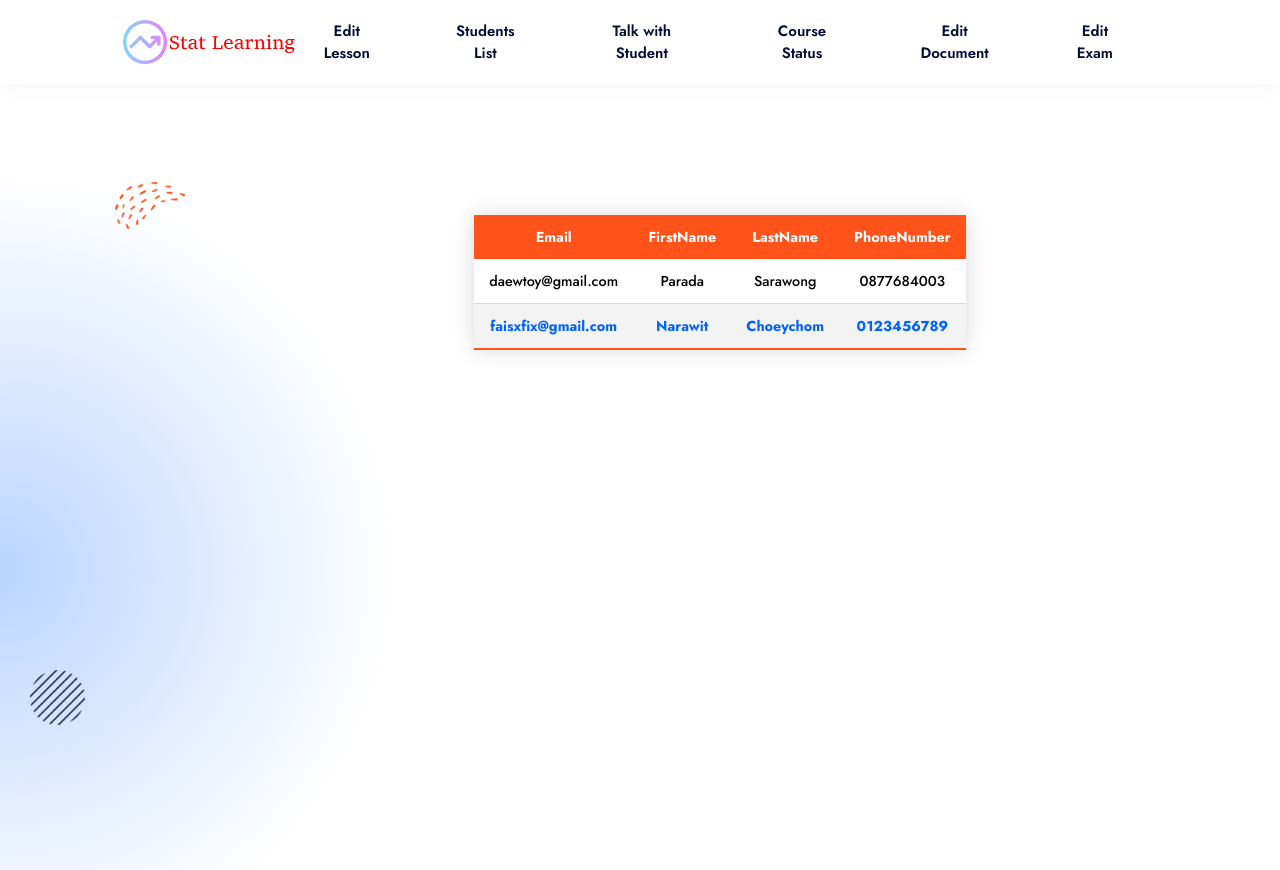
After one commit to Shockkolat/DevCAI, a PHP site: page /studentlist.php in a window 1280 px wide. The commit adds this page. Run offline with PHP 8.4, Linux system fonts and the light colour scheme.

Commit message:
commit 6

```diff
--- a/admin.php
+++ b/admin.php
@@ -1,5 +1,5 @@
 <!DOCTYPE html>
-<html>
+<html lang="en">
 <head>
     <meta charset="UTF-8">
     <meta http-equiv="X-UA-Compatible" content="IE=edge">
@@ -33,10 +33,10 @@
                 <ul class="navbar-nav">
 
                     <li class="nav-item">
-                        <a href="./index.php">Edit Lesson</a>
+                        <a href="./admin.php">Edit Lesson</a>
                     </li>
                     <li class="nav-item">
-                        <a href="#about">Students List</a>
+                        <a href="./studentlist.php">Students List</a>
                     </li>
                     <li class="nav-item">
                         <a href="#course">Talk with Student</a>
--- /dev/null
+++ b/css/stylestudentlist.css
@@ -0,0 +1,314 @@
+@import url('https://fonts.googleapis.com/css2?family=Poppins:wght@300;400;500;600&display=swap');
+@import url(./variable.css);
+
+
+*,
+*::before,
+*::after {
+  margin: 0;
+  padding: 0;
+  box-sizing: border-box;
+}
+
+li {
+  list-style: none;
+}
+
+a {
+  text-decoration: none;
+  font: inherit;
+
+}
+
+img,
+span,
+a,
+ion-icon {
+  display: block;
+}
+
+button {
+  background: none;
+  border: none;
+  font: inherit;
+  cursor: pointer;
+}
+
+html {
+  font-family: "Jost", sans-serif;
+  scroll-behavior: smooth;
+}
+::-webkit-scrollbar {
+  width: 5px;
+}
+
+::-webkit-scrollbar-track {
+  background: var(--light-gray);
+}
+
+::-webkit-scrollbar-thumb {
+  border-radius: 10px;
+  background: var(--red-orange-color-wheel);
+}
+
+::-webkit-scrollbar-thumb:hover {
+  background: var(--ultramarine-blue);
+}
+
+/*component*/
+
+.btn {
+  position: relative;
+  font-family: "Roboto", sans-serif;
+  font-size: var(--fs-6);
+  font-weight: var(--fw-5);
+  border-radius: 8px;
+  color: var(--white);
+  padding: 20px 45px;
+  text-transform: uppercase;
+  overflow: hidden;
+}
+
+.btn .btn-text {
+  position: relative;
+  z-index: 5;
+}
+
+.btn-primary,
+.btn-secondary .square {
+  background: var(--red-orange-color-wheel);
+}
+
+.btn .square {
+  position: absolute;
+  top: 20%;
+  right: 20px;
+  transform: translate(-5%);
+  width: 40px;
+  height: 40px;
+  border-radius: 8px;
+  transition: var(--default-transition);
+}
+
+.btn:hover .square {
+  right: -2px;
+  width: 102%;
+  height: 102%;
+}
+
+.btn-primary .square,
+.btn-secondary  { background: var(--oxford-blue);}
+
+
+/*reused style*/
+
+.section-text {
+  color: var(--sonic-silver);
+  font-family: "Roboto", sans-serif;
+  font-size: var(--fs-6);
+  line-height: 1.6;
+}
+
+.section-title {
+  font-size: var(--fs-2);
+  font-weight: var(--fw-8);
+  color: var(--oxford-blue);
+  line-height: 1.3;
+}
+/*main*/
+
+.container {
+  background: var(--white);
+  max-width: 1440px;
+  margin: auto;
+  overflow: hidden;
+}
+
+/*header*/
+
+.navbar {
+  position: fixed;
+  top: 0;
+  left: 50%;
+  transform: translate(-50%);
+  width: 100%;
+  max-width: 1440px;
+  background: hsla(0, 0%, 100%, 0.9);
+  backdrop-filter: blur(3px);
+  display: flex;
+  justify-content: space-between;
+  align-items: center;
+  padding: 10px var(--px);
+  box-shadow: 0 10px 20px -5px hsla(0, 0%, 0%, 0.03);
+  z-index: 100;
+}
+
+.navbar-nav {
+  position: absolute;
+  background: var(--white);
+  top: calc(100% + 40px);
+  left: 30px;
+  right: 30px;
+  text-align: center;
+  box-shadow: 0 10px 30px -5px hsla(0, 0%, 0%, 0.25);
+  padding: 30px;
+  border-radius: 8px;
+  opacity: 0;
+  transform: scale(0.8);
+  pointer-events: none;
+}
+
+.nav-item a {
+  padding: 10px;
+  font-size: var(--fs-6);
+  font-weight: var(--fw-6);
+  color: var(--oxford-blue);
+  transition: var(--default-transition);
+  margin-right: 25px;
+}
+
+.nav-item:not(:last-child) a {
+  border-bottom: 1px solid hsla(0, 0%, 0%, 0.1);
+}
+
+.nav-item a:hover {
+  color: var(--red-orange-color-wheel);
+}
+
+.navbar-nav.active {
+  animation: menuPopup 0.5 ease forwards;
+  pointer-events: all;
+}
+
+@keyframes menuPopup {
+  0% {
+    opacity: 0;
+    transform: scale(0.8);
+  }
+
+  50% {
+    transform: scale(1.1);
+  }
+
+  100% {
+    opacity: 1;
+    transform: scale(1);
+  }
+}
+
+.navbar .btn {
+  display: none;
+}
+
+.nav-toggle-btn {
+  background: var(--red-orange-color-wheel);
+  width: 50px;
+  height: 50px;
+  border-radius: 8px;
+  display: flex;
+  flex-direction: column;
+  justify-content: center;
+  align-items: center;
+  gap: 6px;
+}
+
+.nav-toggle-btn span {
+  background: var(--white);
+  width: 30px;
+  height: 2px;
+  transition: var(--default-transition);
+}
+
+.nav-toggle-btn.active .one {
+  transform: rotate(45deg) translate(3px, 3px);
+}
+
+.nav-toggle-btn.active .two {
+  display: none;
+}
+
+.nav-toggle-btn.active .three {
+  transform: rotate(-45deg) translate(2px, -2px);
+}
+
+.section-bg {
+    position: relative;
+    margin-top: 70px;
+    padding: var(--py) var(--px) 0;
+    overflow: hidden;
+    width: 1440px;
+    height: 800px;
+}
+
+.section-bg::before{
+    content: '';
+    position: absolute;
+    top:  100px;
+    left: -400px;
+    width: 800px;
+    height: 800px;
+    border-radius: 50%;
+    background: radial-gradient(ellipse at center, hsla(217, 100%, 55%, 0.3), transparent 70%);
+}
+
+.section-bg .deco-shape {position: absolute;}
+
+.section-bg .shape-1{
+    top: 14%;
+    left: 8%;
+}
+
+.section-bg .shape-2{
+    top: 600px;
+    left: 30px;
+}
+
+.section-bg .shape-3{
+    top: 25%;
+    right: 0;
+}
+
+.section-bg .shape-4{
+    top: 570px;
+    right: 110px;
+}
+
+.styled-table {
+    border-collapse: collapse;
+    margin: 25px 0;
+    font-size: 0.9em;
+    min-width: 400px;
+    box-shadow: 0 0 20px rgba(0, 0, 0, 0.15);
+    text-align: center;
+    margin-left: auto;
+    margin-right: auto;
+    align-items: center;
+}
+
+.styled-table thead tr {
+    background-color: var(--red-orange-color-wheel);
+    color: #ffffff;
+    text-align: center;
+}
+
+.styled-table th,
+.styled-table td {
+    padding: 12px 15px;
+}
+
+.styled-table tbody tr {
+    border-bottom: thin solid #dddddd;
+}
+
+.styled-table tbody tr:nth-of-type(even) {
+    background-color: #f3f3f3;
+}
+
+.styled-table tbody tr:last-of-type {
+    border-bottom: 2px solid var(--red-orange-color-wheel);
+}
+
+.styled-table tbody tr.active-row {
+    font-weight: bold;
+    color: var(--ultramarine-blue);
+}
--- /dev/null
+++ b/studentlist.php
@@ -0,0 +1,116 @@
+<!DOCTYPE html>
+<html lang="en">
+<head>
+    <meta charset="UTF-8">
+    <meta http-equiv="X-UA-Compatible" content="IE=edge">
+    <meta name="viewport" content="width=device-width, initial-scale=1.0">
+    <title>StudentList</title>
+
+    <!--css link-->
+    <link rel="stylesheet" href="./css/stylestudentlist.css?v=<?php echo time(); ?>" />
+    <link rel="stylesheet" href="./css/media_queries.css" />
+    <link rel="stylesheet" href="./css/animation.css" />
+
+    <link rel="preconnect" href="https://fonts.googleapis.com" />
+    <link rel="preconnect" href="https://fonts.gstatic.com" crossorigin />
+    <link
+      href="https://fonts.googleapis.com/css2?family=Roboto:wght@400;500&
+family=Jost:wght@500;600;700;800;900&display=swap"
+      rel="stylesheet"
+    />
+</head>
+<body>
+    <div class="container">
+        <header>
+
+            <nav class="navbar">
+
+                <div class="navbar-brand">
+                    <img src="./image/logo.png" alt="Statlearning Logo">
+                </div>
+
+                <ul class="navbar-nav">
+
+                    <li class="nav-item">
+                        <a href="./admin.php">Edit Lesson</a>
+                    </li>
+                    <li class="nav-item">
+                        <a href="./studentlist.php">Students List</a>
+                    </li>
+                    <li class="nav-item">
+                        <a href="#course">Talk with Student</a>
+                    </li>
+                    <li class="nav-item">
+                        <a href="#blog">Course Status</a>
+                    </li>
+                    <li class="nav-item">
+                        <a href="#contact">Edit Document</a>
+                    </li>
+                    <li class="nav-item">
+                        <a href="#contact">Edit Exam</a>
+                    </li>
+
+                </ul>
+
+
+
+                <button class="nav-toggle-btn">
+                    <span class="one"></span>
+                    <span class="two"></span>
+                    <span class="three"></span>
+                </button>
+
+            </nav>
+
+        </header>
+
+        <main>
+            <!--background and shape-->
+            <section class="section-bg">
+                <div class="deco-shape shape-1">
+                    <img src="./image/shape-1.png" alt="art shape" width="70">
+                </div>
+                <div class="deco-shape shape-2">
+                    <img src="./image/shape-2.png" alt="art shape" width="55">
+                </div>
+                <div class="deco-shape shape-3">
+                    <img src="./image/shape-3.png" alt="art shape" width="120">
+                </div>
+                <div class="deco-shape shape-4">
+                    <img src="./image/shape-4.png" alt="art shape" width="30">
+                </div>
+
+                <table class="styled-table">
+                    <thead>
+                        <tr>
+                            <th>Email</th>
+                            <th>FirstName</th>
+                            <th>LastName</th>
+                            <th>PhoneNumber</th>
+                        </tr>
+                    </thead>
+                    <tbody>
+                        <tr>
+                            <td>daewtoy@gmail.com</td>
+                            <td>Parada</td>
+                            <td>Sarawong</td>
+                            <td>0877684003</td>
+                        </tr>
+                        <tr class="active-row">
+                            <td>faisxfix@gmail.com</td>
+                            <td>Narawit</td>
+                            <td>Choeychom</td>
+                            <td>0123456789</td>
+                        </tr>
+                        <!-- and so on... -->
+                    </tbody>
+                </table>
+
+            </section>
+        </main>
+        <!-- JavaScript -->
+        <script src="js/script.js?v=<?php echo time(); ?>"></script>
+    </div>
+
+</body>
+</html>
```
